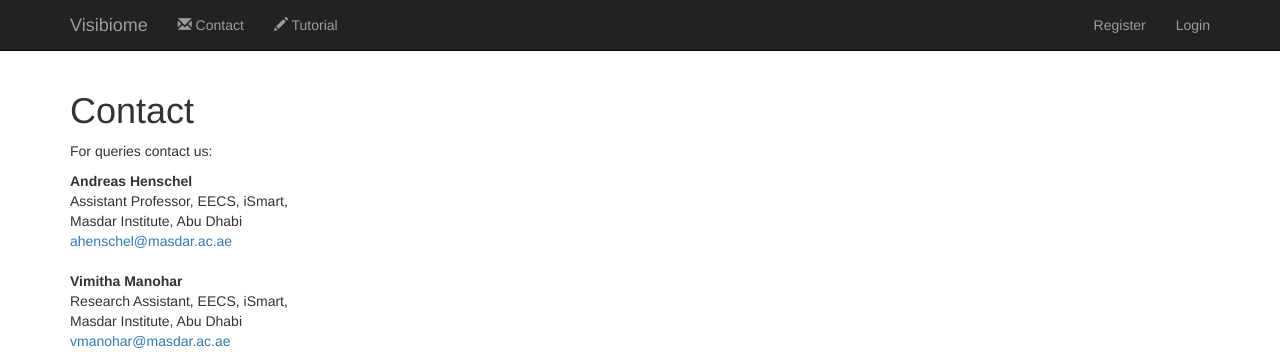
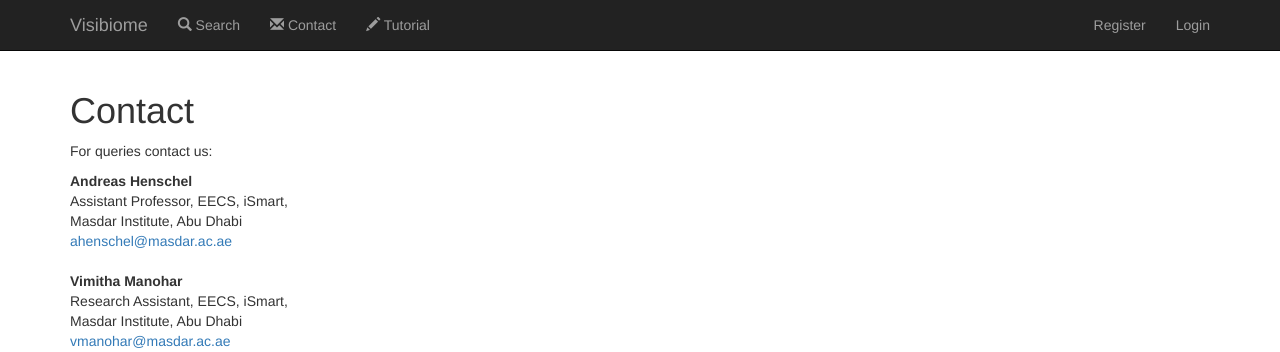
Before and after one commit to syaffers/visibiome, a Django app: page /contact/ in a window 1280 px wide. Shown: the top 352 px of the page. Run offline with Django 3.2, Linux system fonts and the light colour scheme; parts of the project's set-up code (start-up, migrations or seed data) failed here and were passed over; some libraries are stand-ins or nearby versions.

Commit message:
Updated nav bar

```diff
--- a/app/templates/app/layout.html
+++ b/app/templates/app/layout.html
@@ -34,6 +34,12 @@
                 </a>
               </li>
             {% endif %}
+            <li>
+              <a href="{% url 'app:index' %}">
+                <span class="glyphicon glyphicon-search"></span>
+                Search
+              </a>
+            </li>
             <li>
               <a href="{% url 'app:contact' %}">
                 <span class="glyphicon glyphicon-envelope"></span>
```
